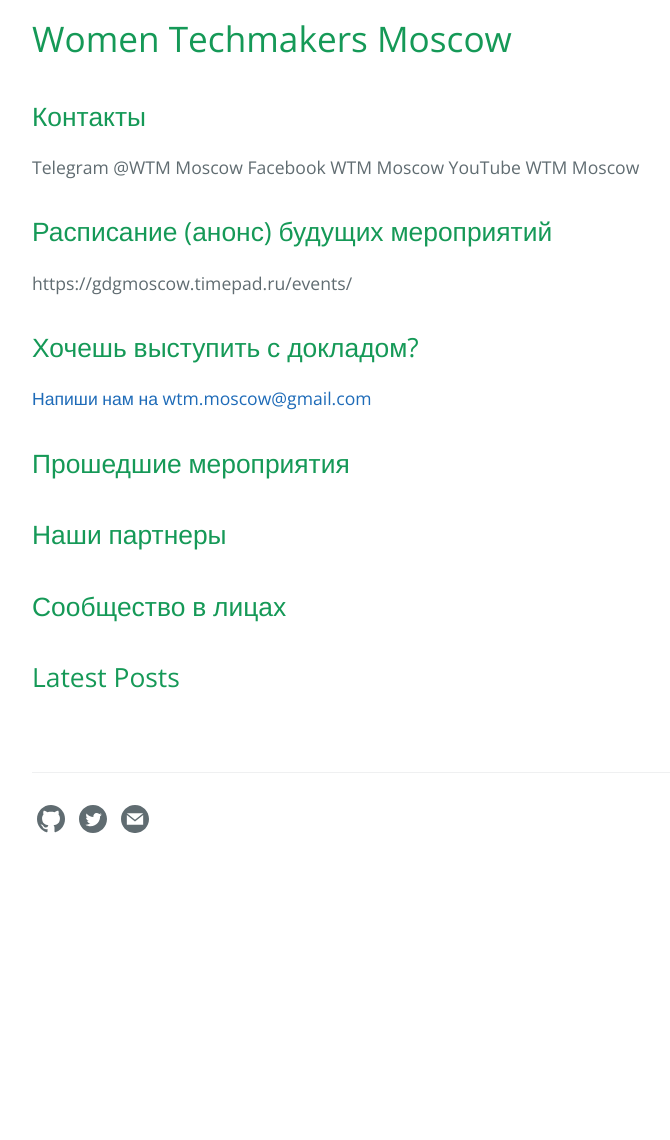
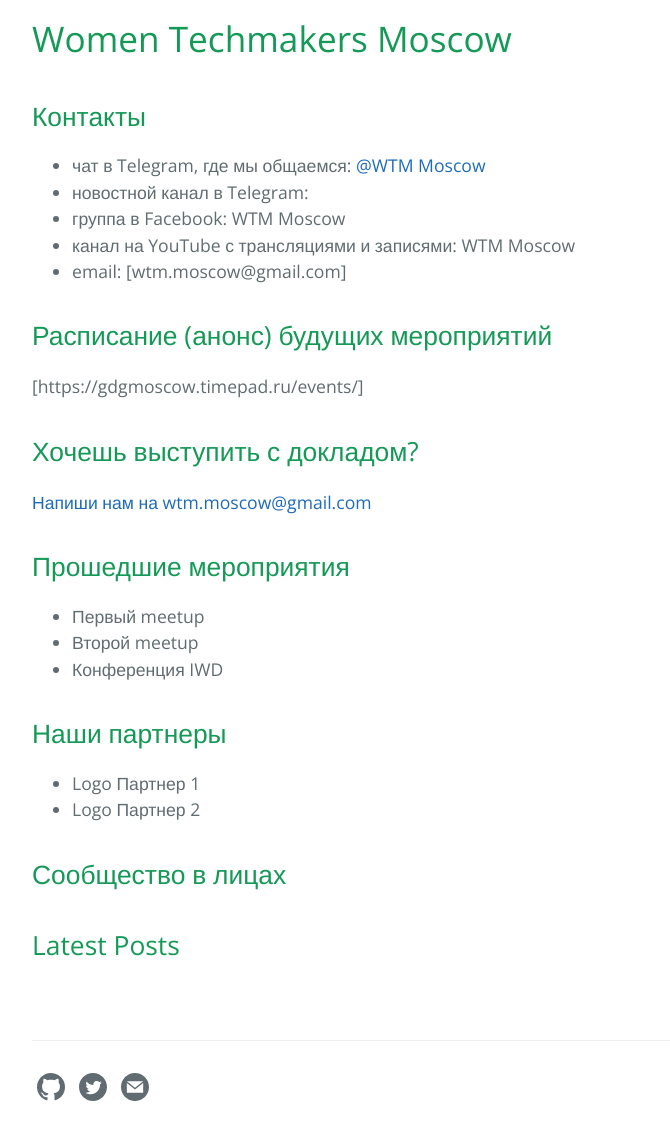
Before and after one commit to wtmMoscow/wtm.moscow.github.io, a Jekyll site: the page built from index.md, in a window 1280 px wide and 1400 px high, scrolled down 568 px. Shown: the part 245-1385 px from the top of the window, without its empty margins (192-862 px from the left). Built offline with Jekyll 4.4.1, drawn with Linux system fonts in a browser that asks for light colours; before the commit the page ends 1700 px from its top, so only the background shows below that.

Commit message:
Update index.md

```diff
--- a/index.md
+++ b/index.md
@@ -12,18 +12,28 @@ layout: home
 # Women Techmakers Moscow
 
 ## Контакты
-Telegram @WTM Moscow
-Facebook WTM Moscow
-YouTube WTM Moscow
+
+* чат в Telegram, где мы общаемся: [@WTM Moscow](https://t.me/wtm_moscow)
+* новостной канал в Telegram:
+* группа в Facebook: WTM Moscow
+* канал на YouTube с трансляциями и записями: WTM Moscow
+* email: [wtm.moscow@gmail.com]
 
 ## Расписание (анонс) будущих мероприятий
-https://gdgmoscow.timepad.ru/events/
+[https://gdgmoscow.timepad.ru/events/]
 
 ## Хочешь выступить с докладом?
 <a href="mailto:wtm.moscow@gmail.com?subject=Хочу%20выступить%20с%20докладом" target="_blank"> Напиши нам на wtm.moscow@gmail.com </a>
 
 ## Прошедшие мероприятия
 
+* Первый meetup
+* Второй meetup
+* Конференция IWD
+
 ## Наши партнеры
 
+* Logo Партнер 1
+* Logo Партнер 2
+
 ## Сообщество в лицах
```
